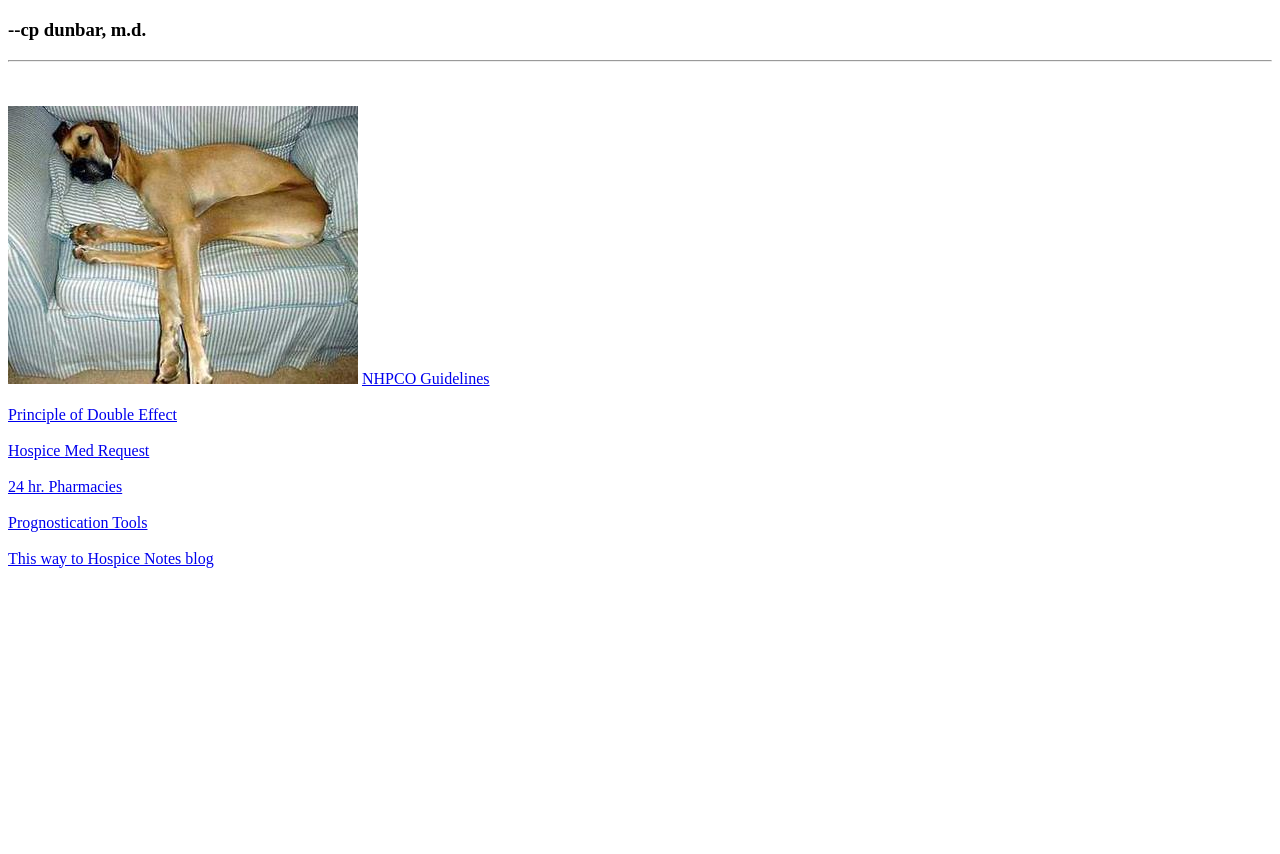
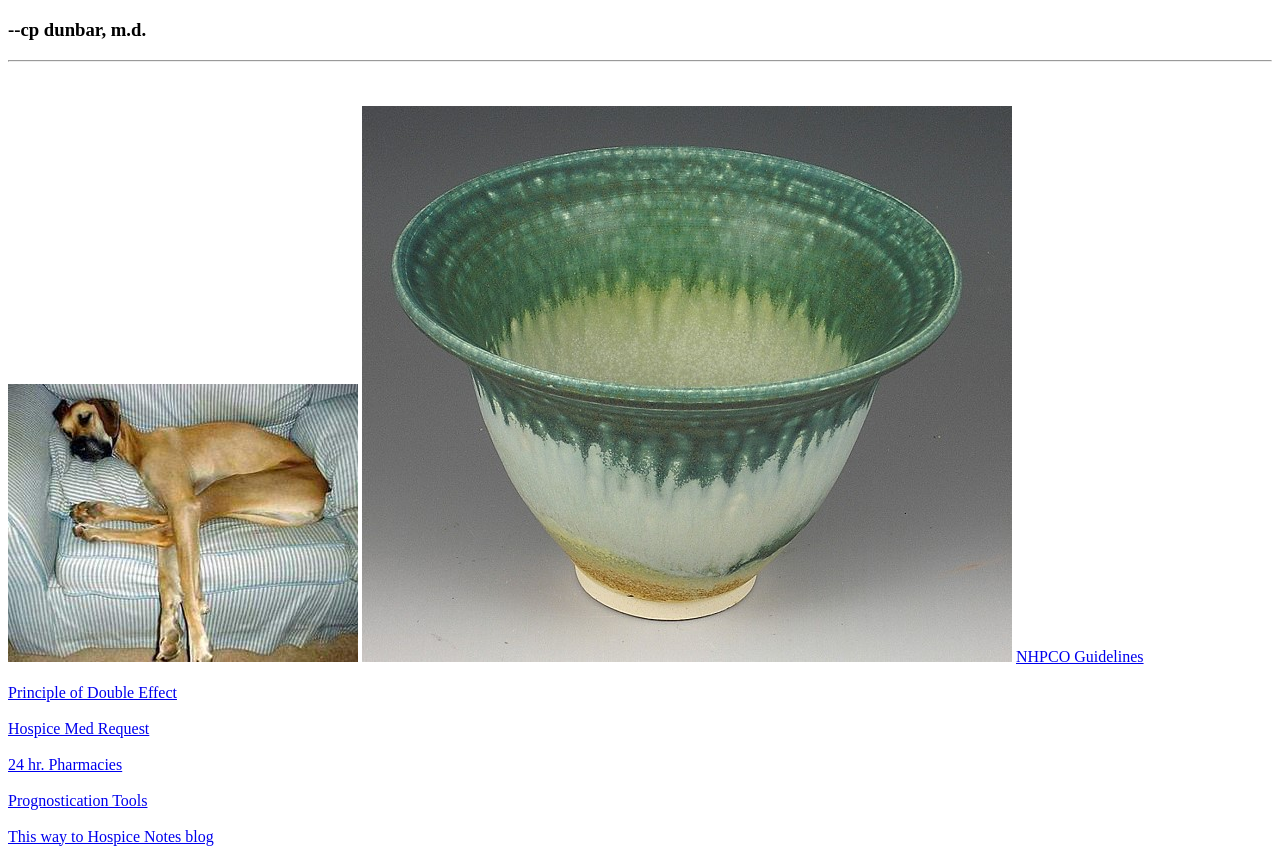
Before and after one commit to cpdunbar/schospice, a plain HTML site: page index.html in a window 1280 px wide. Shown: the part 61-915 px from the top of the page. Before the commit the page ends 800 px from the top, so only its background shows below. Drawn offline with Linux system fonts and the light colour scheme.

Commit message:
green bowl change

```diff
--- a/index.html
+++ b/index.html
@@ -13,6 +13,7 @@
 <hr><br><br>
 
 <img src='img/dogs sleep.jpeg'>
+<img src='img/green bowl.jpg'>
 
 <!-- MENU -->
 
```
Also changed, not shown: img/green bowl.jpg (added).
